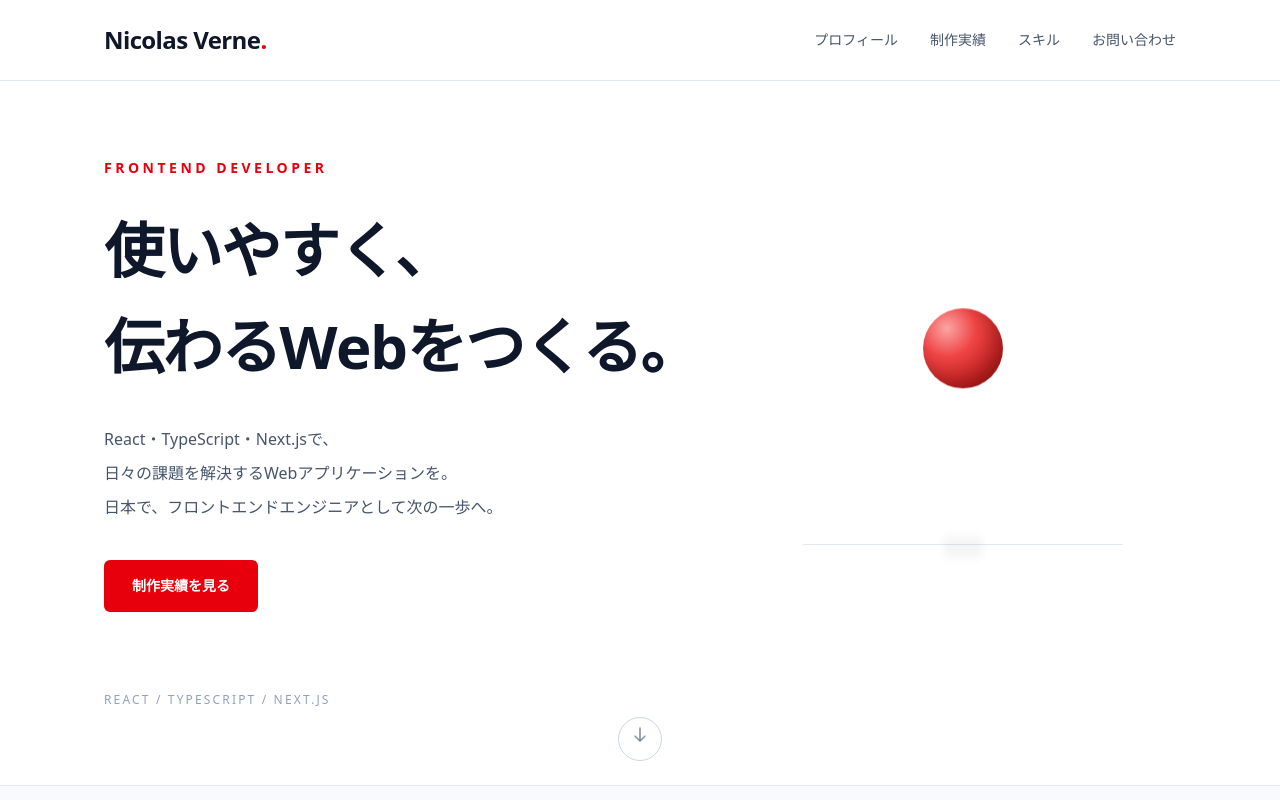
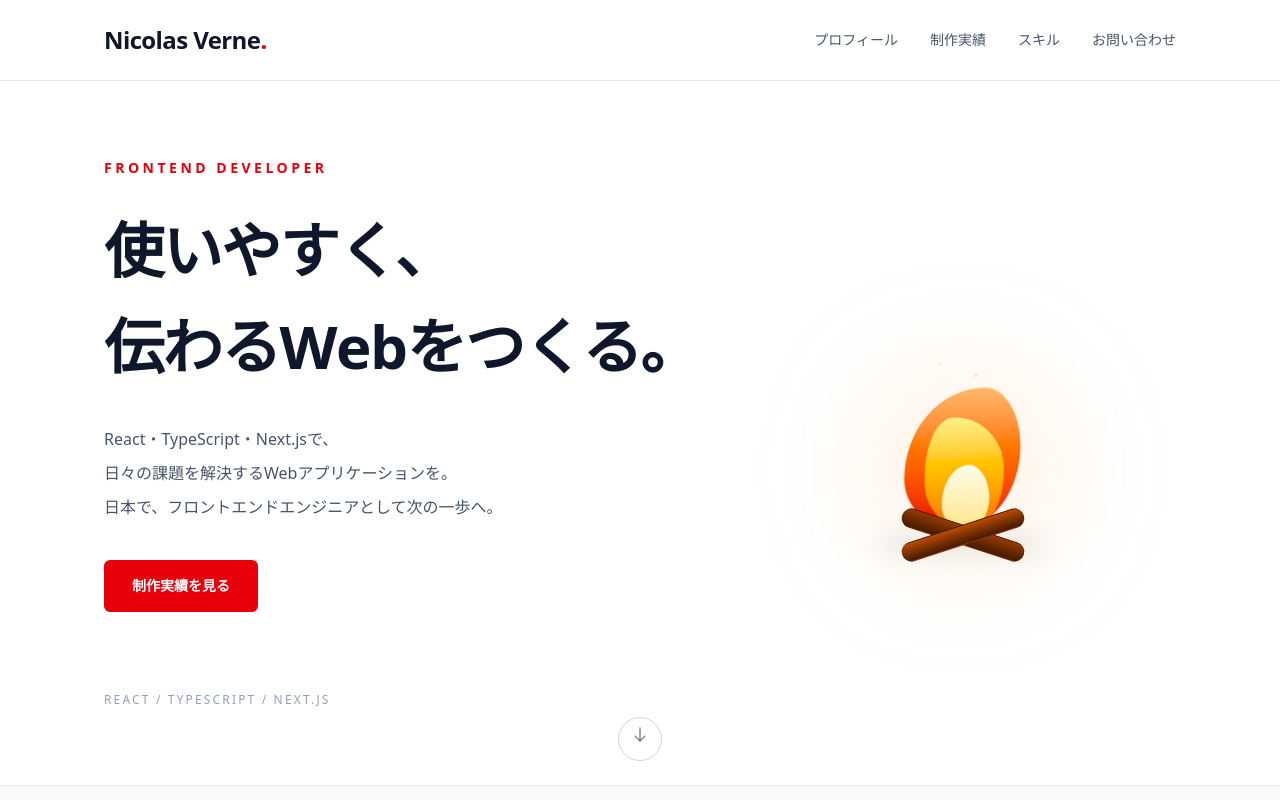
Before and after one commit to dicey44/portfolio, a Next.js app: page / in a window 1280 px wide. Shown: the top 800 px of the page. Built offline with nearby package versions, Linux system fonts and the light colour scheme.

Commit message:
change ball animation to fire

```diff
--- a/app/globals.css
+++ b/app/globals.css
@@ -1,35 +1,67 @@
 @import "tailwindcss";
 
-@keyframes ball-bounce {
+@keyframes campfire-flicker {
   0%, 100% {
-    transform: translateY(0);
-    animation-timing-function: ease-out;
+    transform: scaleX(1) scaleY(1) rotate(-3deg);
+  }
+
+  25% {
+    transform: scaleX(0.94) scaleY(1.08) rotate(2deg);
   }
 
   50% {
-    transform: translateY(-160px);
-    animation-timing-function: ease-in;
+    transform: scaleX(1.06) scaleY(0.96) rotate(-1deg);
+  }
+
+  75% {
+    transform: scaleX(0.97) scaleY(1.04) rotate(3deg);
   }
 }
 
-@keyframes ball-shadow {
-  0%, 100% {
-    transform: scaleX(1);
-    opacity: 0.2;
+@keyframes campfire-rise {
+  0% {
+    transform: translate(0, 0) scale(1);
+    opacity: 0;
   }
 
-  50% {
-    transform: scaleX(0.5);
-    opacity: 0.08;
+  20% {
+    opacity: 0.8;
+  }
+
+  100% {
+    transform: translate(14px, -150px) scale(0.3);
+    opacity: 0;
   }
 }
 
-.hero-ball {
-  animation: ball-bounce 1.8s infinite;
+.campfire-flame {
+  transform-origin: center bottom;
+  animation: campfire-flicker 1.4s ease-in-out infinite;
 }
 
-.hero-ball-shadow {
-  animation: ball-shadow 1.8s infinite;
+.campfire-flame-middle {
+  animation-duration: 1.1s;
+  animation-delay: -0.4s;
+}
+
+.campfire-flame-inner {
+  animation-duration: 0.8s;
+  animation-delay: -0.2s;
+}
+
+.campfire-spark {
+  opacity: 0;
+  animation: campfire-rise 2.4s ease-out infinite;
+}
+
+.campfire-spark-two {
+  animation-delay: -0.8s;
+  animation-duration: 2.8s;
+}
+
+.campfire-spark-three {
+  animation-delay: -1.6s;
+  animation-duration: 2.1s;
 }
 
 html {
--- a/components/CurvedHeading.tsx
+++ b/components/CurvedHeading.tsx
@@ -1,10 +1,20 @@
 "use client";
 
-import { useRef } from "react";
+import { useEffect, useRef } from "react";
 import type { PointerEvent } from "react";
 
 export default function CurvedHeading() {
   const headingRef = useRef<HTMLHeadingElement>(null);
+  const frameRef = useRef<number | null>(null);
+  const pointerRef = useRef({ x: 0, y: 0 });
+
+  useEffect(() => {
+    return () => {
+      if (frameRef.current !== null) {
+        cancelAnimationFrame(frameRef.current);
+      }
+    };
+  }, []);
 
   function handlePointerMove(event: PointerEvent<HTMLHeadingElement>) {
     if (
@@ -14,38 +24,54 @@ export default function CurvedHeading() {
       return;
     }
 
+    pointerRef.current = {
+      x: event.clientX,
+      y: event.clientY,
+    };
+
+    if (frameRef.current !== null) return;
+
+    frameRef.current = requestAnimationFrame(() => {
+      frameRef.current = null;
+
       const heading = headingRef.current;
       if (!heading) return;
 
-    const letters = heading.querySelectorAll<HTMLSpanElement>(
-      "[data-letter]"
+      const letters =
+        heading.querySelectorAll<HTMLSpanElement>("[data-letter]");
+
+      // Read positions before updating any styles.
+      const updates = Array.from(letters).map((letter) => {
+        const bounds = letter.getBoundingClientRect();
+        const dx = pointerRef.current.x - (bounds.left + bounds.width / 2);
+        const dy = pointerRef.current.y - (bounds.top + bounds.height / 2);
+
+        const influence = Math.exp(
+          -(dx ** 2 / 180 ** 2 + dy ** 2 / 110 ** 2)
         );
 
-    letters.forEach((letter) => {
-      // Measure the stationary wrapper, so movement doesn't affect calculations.
-      const bounds = letter.getBoundingClientRect();
-      const centerX = bounds.left + bounds.width / 2;
-      const centerY = bounds.top + bounds.height / 2;
+        const direction = Math.tanh(dy / 45);
 
-      const distanceX = event.clientX - centerX;
-      const distanceY = event.clientY - centerY;
+        return {
+          character: letter.firstElementChild as HTMLSpanElement,
+          offset: -direction * influence * 18,
+          rotation: direction * influence * (dx / 180) * 8,
+        };
+      });
 
-      const influence = Math.exp(
-        -(distanceX ** 2 / 180 ** 2 + distanceY ** 2 / 110 ** 2)
-      );
-
-      const direction = Math.tanh(distanceY / 35);
-      const offset = -direction * influence * 24;
-      const rotation = direction * influence * (distanceX / 180) * 12;
-
-      const character = letter.firstElementChild as HTMLSpanElement;
-
+      updates.forEach(({ character, offset, rotation }) => {
         character.style.transform =
           `translateY(${offset}px) rotate(${rotation}deg)`;
+      });
     });
   }
 
   function resetLetters() {
+    if (frameRef.current !== null) {
+      cancelAnimationFrame(frameRef.current);
+      frameRef.current = null;
+    }
+
     headingRef.current
       ?.querySelectorAll<HTMLSpanElement>("[data-character]")
       .forEach((character) => {
@@ -63,7 +89,11 @@ export default function CurvedHeading() {
       className="text-3xl font-bold leading-[1.6] tracking-tight text-slate-900 sm:text-5xl lg:text-6xl"
     >
       {["使いやすく､", "伝わるWebをつくる｡"].map((line) => (
-        <span key={line} aria-hidden="true" className="block">
+        <span
+          key={line}
+          aria-hidden="true"
+          className="pointer-events-none block"
+        >
           {Array.from(line).map((character, index) => (
             <span
               key={`${line}-${index}`}
@@ -72,7 +102,7 @@ export default function CurvedHeading() {
             >
               <span
                 data-character
-                    className="inline-block align-top transition-transform duration-300 ease-out motion-reduce:transform-none motion-reduce:transition-none"
+                className="inline-block align-top transition-transform duration-150 ease-out"
               >
                 {character}
               </span>
--- a/components/Hero.tsx
+++ b/components/Hero.tsx
@@ -1,4 +1,4 @@
-import "@/app/globals.css"
+import "../app/globals.css"
 import CurvedHeading from "@/components/CurvedHeading"
 
 export default function Hero() {
@@ -34,16 +34,34 @@ export default function Hero() {
                         REACT / TYPESCRIPT / NEXT.JS
                     </p>
                 </div>
+                {/* Campfire illustration */}
+                <div
+                    aria-hidden="true"
+                    className="relative mx-auto h-72 w-full max-w-sm"
+                >
+                    {/* Soft glow */}
+                    <div className="absolute bottom-5 left-1/2 h-44 w-44 -translate-x-1/2 rounded-full bg-orange-400/15 blur-3xl" />
 
-                <div
-                aria-hidden="true"
-                className="relative mx-auto h-72 w-full max-w-sm"
-                >
-                <div className="absolute inset-x-8 bottom-8 h-px bg-slate-200" />
+                    {/* Ground shadow */}
+                    <div className="absolute bottom-6 left-1/2 h-4 w-40 -translate-x-1/2 rounded-full bg-slate-900/10 blur-md" />
 
-                <div className="hero-ball-shadow absolute bottom-6 left-1/2 -ml-10 h-3 w-20 rounded-full bg-slate-900 blur-sm" />
+                    {/* Flames */}
+                    <div className="absolute bottom-12 left-1/2 h-40 w-28 -translate-x-1/2">
+                        <div className="campfire-flame campfire-flame-outer absolute inset-x-0 bottom-0 h-36 rounded-[70%_30%_55%_45%/65%_40%_60%_35%] bg-gradient-to-t from-red-600 via-orange-500 to-orange-300" />
 
-                <div className="hero-ball absolute bottom-8 left-1/2 -ml-10 h-20 w-20 rounded-full bg-[radial-gradient(circle_at_30%_25%,#fca5a5_0%,#ef4444_35%,#b91c1c_75%,#7f1d1d_100%)] shadow-[inset_-8px_-8px_16px_rgba(0,0,0,0.15)]" />
+                        <div className="campfire-flame campfire-flame-middle absolute bottom-0 left-5 h-28 w-20 rounded-[40%_60%_45%_55%/60%_45%_55%_40%] bg-gradient-to-t from-orange-500 via-amber-400 to-yellow-200" />
+
+                        <div className="campfire-flame campfire-flame-inner absolute bottom-0 left-9 h-16 w-12 rounded-[60%_40%_50%_50%/65%_50%_50%_35%] bg-gradient-to-t from-amber-200 to-yellow-50" />
+
+                        {/* Rising sparks */}
+                        <span className="campfire-spark absolute bottom-12 left-5 h-1 w-1 rounded-full bg-orange-400" />
+                        <span className="campfire-spark campfire-spark-two absolute bottom-12 left-14 h-1.5 w-1.5 rounded-full bg-amber-400" />
+                        <span className="campfire-spark campfire-spark-three absolute bottom-12 right-4 h-1 w-1 rounded-full bg-red-400" />
+                    </div>
+
+                    {/* Logs */}
+                    <div className="absolute bottom-8 left-1/2 h-5 w-32 -translate-x-1/2 rotate-[18deg] rounded-full border border-amber-950/30 bg-gradient-to-b from-amber-800 to-amber-950" />
+                    <div className="absolute bottom-8 left-1/2 h-5 w-32 -translate-x-1/2 -rotate-[18deg] rounded-full border border-amber-950/30 bg-gradient-to-b from-amber-700 to-amber-950" />
                 </div>
             </div>
             <a
```
Lines whose indentation alone changed are shown as unchanged.
